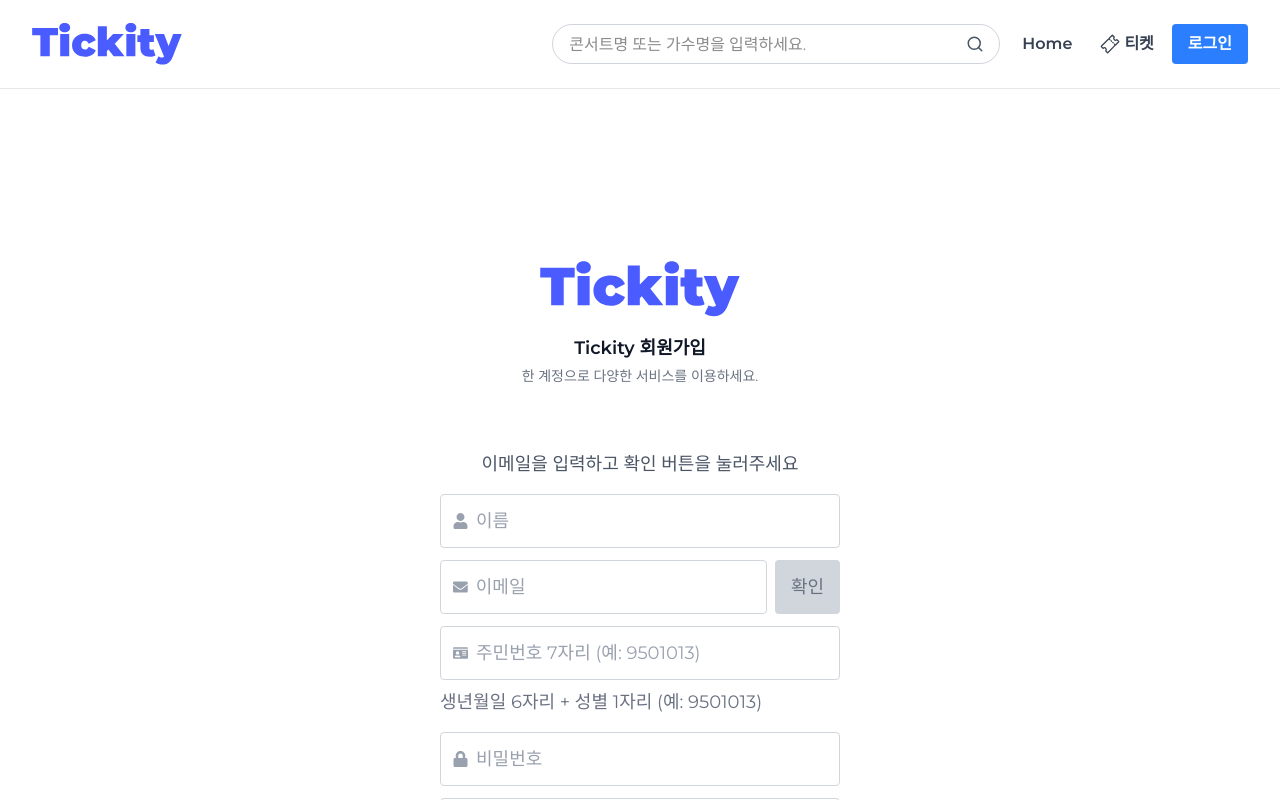
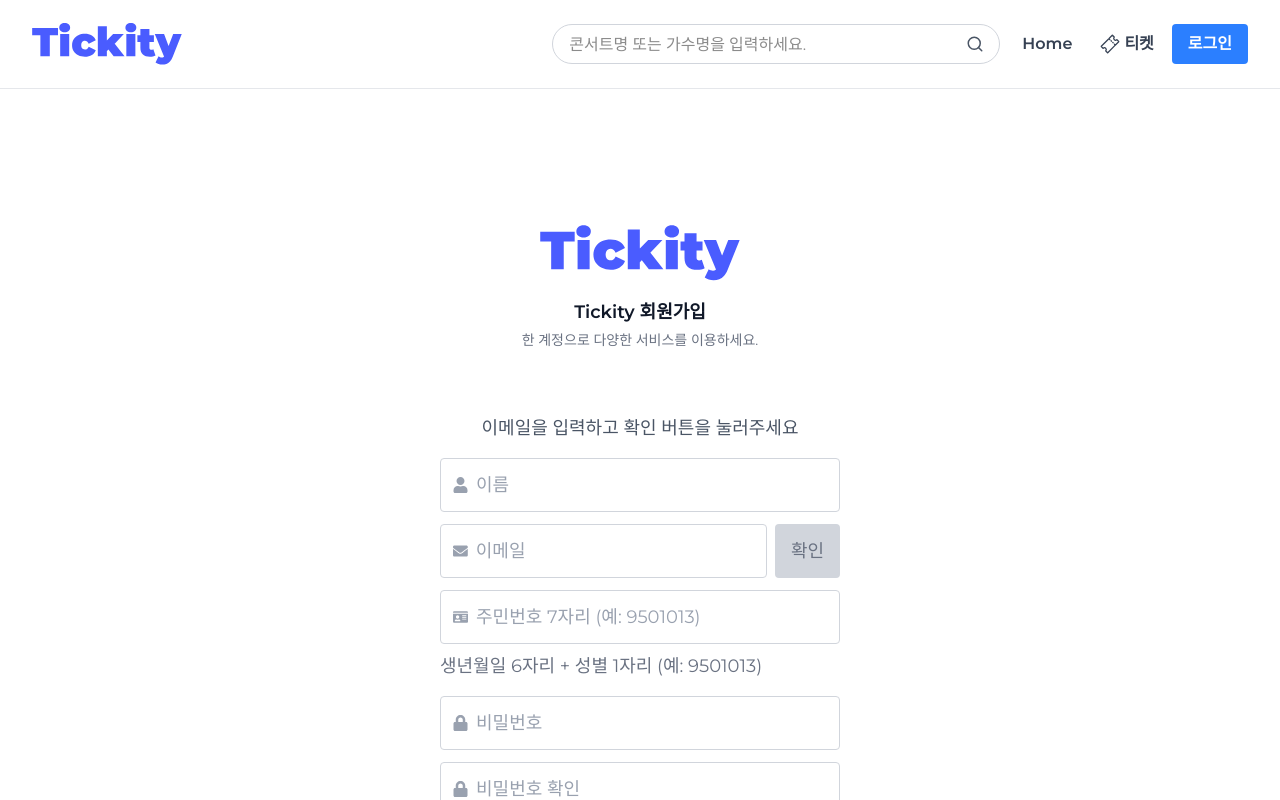
Before and after one commit to kjaewon4/Tickity, a Next.js app in the folder frontend/: page /signup in a window 1280 px wide. Shown: the top 800 px of the page. Built offline with nearby package versions, Linux system fonts and the light colour scheme; no server answers.

Commit message:
Design : 화면 상단 너비 수정

```diff
--- a/frontend/src/app/page.tsx
+++ b/frontend/src/app/page.tsx
@@ -156,7 +156,7 @@ export default function HomePage() {
   const categories = ['전체', '여자아이돌', '남자아이돌', '솔로 가수', '내한공연', '랩/힙합'];
 
   return (
-    <main className="px-4 pt-40 pb-10 bg-white min-h-screen w-full max-w-[1700px] mx-auto">
+    <main className="px-4 pt-20 pb-10 bg-white min-h-screen w-full max-w-[1700px] mx-auto">
       <div className="mb-10 relative px-2">
         <Slider {...sliderSettings} className="-mx-[6px]">
           {upcomingConcerts.map((concert) => (
--- a/frontend/src/app/signup/page.tsx
+++ b/frontend/src/app/signup/page.tsx
@@ -162,7 +162,7 @@ export default function SignupPage() {
   };
 
   return (
-    <div className="flex flex-col min-h-screen bg-white px-4 mt-25">
+    <div className="flex flex-col min-h-screen bg-white px-4 mt-16">
       {/* 고정된 로고 영역 */}
       <div className="flex flex-col items-center justify-start mt-20 mb-10">
         <Image src="/images/Tickity.svg" alt="Tickity 로고" width={200} height={60} priority />
```
